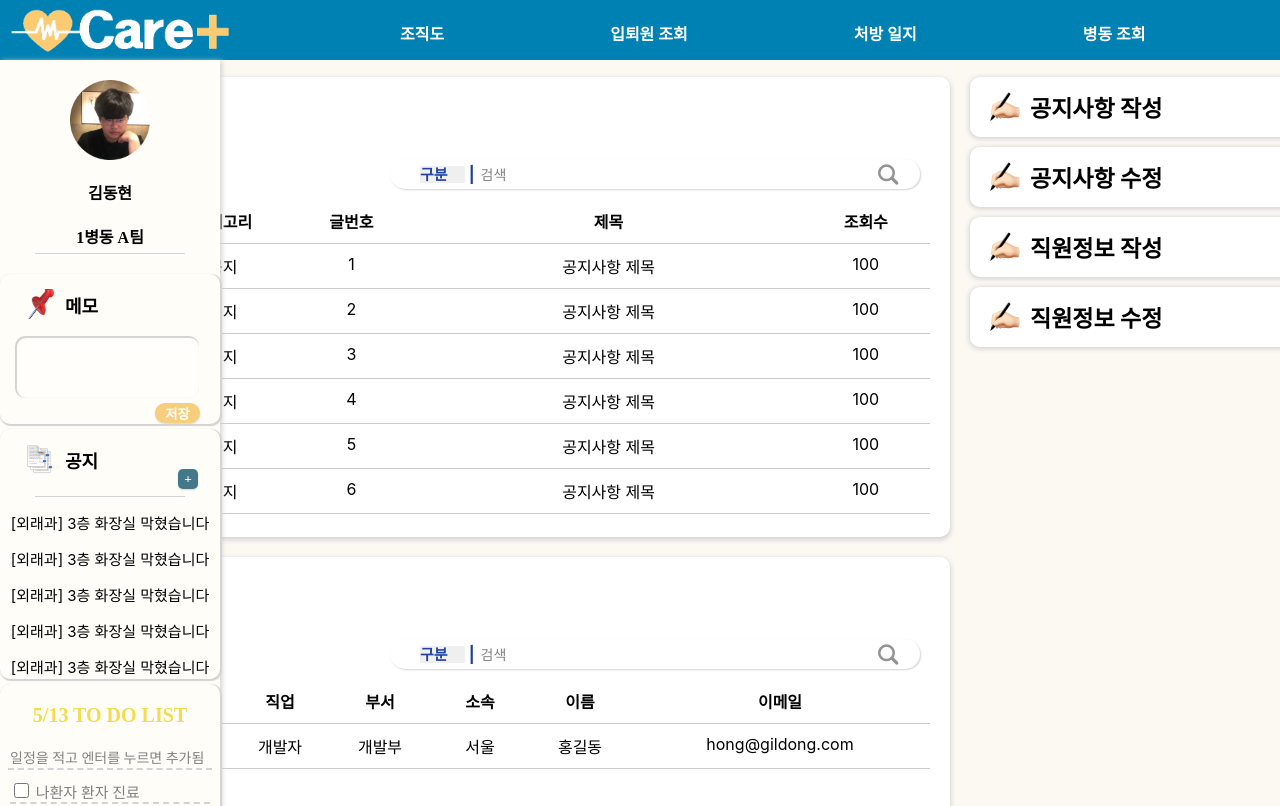
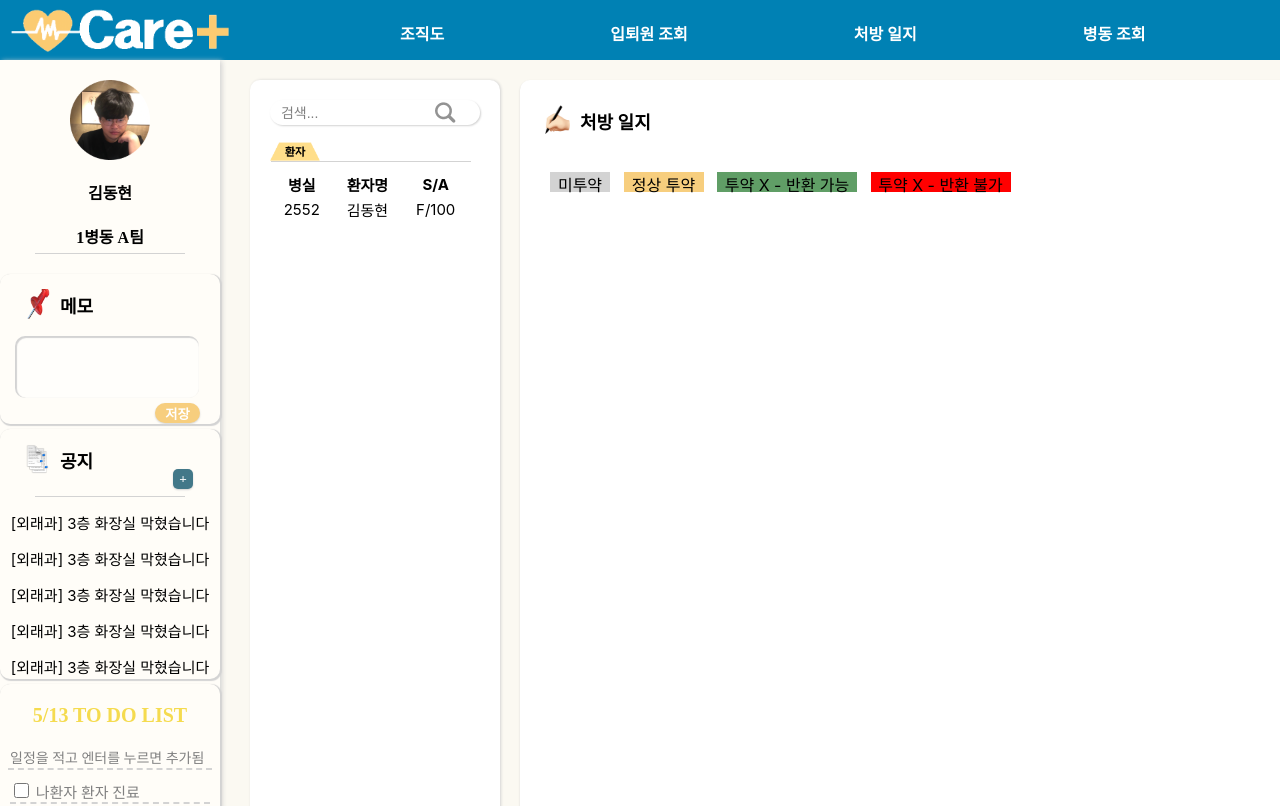
Before and after one commit to careplus5/carePLUS-react, a React (Create React App) app: page / in a window 1280 px wide. Shown: the top 806 px of the page. Built offline with nearby package versions, Linux system fonts and the light colour scheme; a web font is replaced by a local one.

Commit message:
prescriptiondaily

```diff
--- a/src/App.js
+++ b/src/App.js
@@ -5,7 +5,8 @@ import Sidebar from './resource/Sidebar';
 import Login from './resource/Login';
 import DiagnosisPatient from './resource/DiagnosisPatient';
 import Admin from './resource/Admin';
-
+import NurPatientInfo from './resource/NurPatientInfo';
+import NurDailyPrescription from './resource/NurDailyPrescription';
 function App() {
   return (
     <div className="App">
@@ -16,7 +17,10 @@ function App() {
       {/* <Sidebar/>
       <NurPatientList/>
       <Login/> */}
-      <Admin/>
+     {/* <NurPatientInfo/> */}
+     <NurDailyPrescription/>
+      {/* <Admin/> */}
+
     </div>
   );
 }
--- a/src/css/App.css
+++ b/src/css/App.css
@@ -147,10 +147,9 @@ text-align: center;
 }
 
 #boxIcon{
+  width:25px;
   margin-top:15px;
   margin-left:15px;
-  width:30px;
-  height:30px;
 }
 
 
@@ -284,8 +283,8 @@ input[type="checkbox"]{
 #LboxHeader{
   display:inline-block;
   font-family: 'TheJamsil54Medium';
-  margin-left:30px;
-  font-size: 25px;
+  margin-left:10px;
+  font-size: 20px;
 }
 
 .jang{
--- /dev/null
+++ b/src/css/NurDailyPrescription.css
@@ -0,0 +1,99 @@
+.leftBox1{
+    float: left;
+    background-color: white;
+    width: 250px;
+    height:980px;
+    border-radius: 10px;
+    margin-left: 30px;
+    box-shadow: 1px 0 3px 0 lightgray;
+}
+.presDailyExp{
+    display:flex;
+    margin-left:30px;
+}
+
+#presX{
+    width: 60px;
+    height:20px;
+    background-color: lightgray;
+    text-align: center;
+}
+
+#presXV{
+    width: 140px;
+    height:20px;
+    background-color: #609E66;
+    text-align: center;
+}
+
+#presXVX{
+    width: 140px;
+    height:20px;
+    background-color: red;
+    text-align: center;
+}
+
+
+#presO{
+    width: 80px;
+    height:20px;
+    background-color: #F7CE7E;
+    text-align: center;
+}
+
+
+.rightBox1{
+    margin-right: 30px;
+    padding-top:10px;
+    float:right;
+    border-radius: 10px;
+    background-color: white;
+    width: 1370px;
+    height:980px;
+    box-shadow: 0 1px 2px 0 lightgray;
+}
+
+.presList{
+    font-size:15px;
+     width:200px;
+     text-align: center;
+     color: black;
+ }
+
+.NDsearchbar{
+    margin:20px;
+    position: relative;
+    background-color: white;
+    /* float: right; */
+    width: 210px;
+    height:25px;
+    box-shadow: 1px 1px 2px 0 lightgray;
+    border-radius: 20px;
+    color: #233FA3;
+    font-weight: bold;
+}
+
+#keyword{
+    border:none;
+    margin-top: 3px;
+    margin-left: 5px;
+    width:140px;
+    font-size:15px;
+
+}
+
+
+#searchButton{
+    margin-top:-1px;
+    margin-left:5px;
+    background-color: transparent;
+    border: none;
+    width:28px;
+    height:30px;
+    background-image: url('/public/img/adsearch.png');
+    float: right;
+}
+
+#searchButton1{
+    display:none;
+}
--- a/src/css/NurPatientInfo.css
+++ b/src/css/NurPatientInfo.css
@@ -1,17 +1,23 @@
 .leftBox{
     float: left;
     width: 640px;
-    margin-left:20px;
+    margin-left:30px;
+    margin-top: 10px;
+    background-color: aquamarine;
 }
 
+
 .rightBox{
-    background-color:  #FBF9F2;
+    background-color: white;
     width:900px;
     box-shadow: 0px 1px 2px 0 lightgray;
     height:610px;
     border-radius: 10px;
     float: right;
+    margin-top: 10px;
+    margin-right:30px;
     padding: 10px;
+    padding-left: 30px;
 }
 
 #admDailyWrite{
@@ -41,7 +47,7 @@
     background-color:  white;
     width:640px;
     box-shadow: 0px 1px 2px 0 lightgray;
-    height:300px;
+    height:350px;
     border-radius: 10px;
     float: left;
     padding: 10px;
@@ -52,7 +58,7 @@
     background-color:  white;
     width:640px;
     box-shadow: 0px 1px 2px 0 lightgray;
-    height:280px;
+    height:230px;
     border-radius: 10px;
     float: left;
     padding: 10px;
@@ -65,6 +71,11 @@
     background-color: white;
     box-shadow: 1px 1px 2px 0 lightgray inset;
     height: 20px;
+}
+.admInfo{
+    display:flex;
+    padding:20px;
+    padding-left: 19px;
 }
 
 #patNum, #patContent, #patDis, #patMemo{
@@ -81,7 +92,7 @@
     border:none;
     background-color: white;
     box-shadow: 1px 1px 2px 0 lightgray inset;
-    height: 180px;
+    height: 120px;
     border-radius: 10px;
     width:600px;
 }
@@ -92,17 +103,18 @@
 }
 
 .longBox{
-    width:1600px;
+    width:1610px;
+
     border-radius: 10px;
     box-shadow: 1px 0 2px 0 lightgray;
     height: 330px;
 padding: 15px;
-background-color: #f9f6e9;
+background-color: white;
 }
 
 .bottomBox{
     margin-top:20px;
-    margin-left:20px;
+    margin-left:30px;
     position: relative;
    float:left;
 }
--- /dev/null
+++ b/src/resource/NurDailyPrescription.js
@@ -0,0 +1,53 @@
+import '../css/App.css';
+import '../css/NurDailyPrescription.css';
+const NurDailyPrescription = () => {
+    return(
+        <div className="background">
+            <br/>
+            <div className="leftBox1">
+              <div className="NDsearchbar">
+                    <input type="text"  id="keyword" placeholder=' 검색...'/>
+                        <label id="searchButton" for="searchButton1"><button id="searchButton1"> </button></label>
+                        <br/><br/>
+                        <div className="patList">
+                            <img style={{width:"50px"}}src="./img/pati.png"/>
+                            <div style={{
+                                position:"relative", top:"-9px", width:"200px", left:"-4px"
+                            }} className="line"></div>
+                            <table className="presList" borderless>
+                                <tr>
+                                    <th>병실</th>
+                                    <th>환자명</th>
+                                    <th>S/A</th>
+                                </tr>
+                                <tr style={{fontWeight:"normal"}}>
+                                   <td>2552</td>
+                                    <td>김동현</td>
+                                    <td>F/100</td>
+                                </tr>
+                            </table>
+                            </div>
+                    </div>
+
+            </div>
+            <div className="rightBox1">
+                <div className="boxHeader">
+                    <img id="boxIcon" src="./img/write.png"/>
+                    <h3 id="boxHeader"> 처방 일지</h3>
+                </div>
+                <br/>
+                <div className="presDailyExp">
+                            <div id="presX">미투약</div>&nbsp;&nbsp;&nbsp;
+                            <div id="presO">정상 투약</div>&nbsp;&nbsp;&nbsp;
+                            <div id="presXV">투약 X - 반환 가능</div>&nbsp;&nbsp;&nbsp;
+                            <div id="presXVX">투약 X - 반환 불가</div>
+                            <br/>
+
+
+                </div>
+            </div>
+        </div>
+    )
+}
+
+export default NurDailyPrescription;
--- a/src/resource/NurPatientInfo.js
+++ b/src/resource/NurPatientInfo.js
@@ -8,24 +8,23 @@ return (<div className="background">
         <div className="patProfile">
         <div className="boxHeader">
             <img id="boxIcon" src="/img/memo.png"/>
-            <h3 id="LboxHeader">&nbsp;환자 입원 정보 <button style={{backgroundColor:"#B9EDE7", color:"black", width:"50px", height: "20px"}}>작성</button> </h3>
+            <h3 id="LboxHeader">&nbsp;환자 입원 정보 &nbsp;<button style={{backgroundColor:"gray", color:"black", width:"50px", height: "20px"}}>퇴원</button> </h3>
         </div>
-        <table className="admInfo" borderless>
-            <tr><td>이름</td>
-            <td><input type="text" id="patName" disabled/></td> &nbsp;&nbsp;&nbsp;
-            <td>생년월일</td>
-            <td><input type="text" id="patBirth" disabled/></td></tr>
-            <tr>
-                <td>환자 번호</td>
-                <td colSpan={4}><input type="text" id="patNum" disabled/></td>
-            </tr>
-            <tr><td>입원 내용</td>
-            <td colSpan={4}><input type="text" id="patContent" disabled/></td></tr>
-            <tr><td>주요 증상</td>
-            <td colSpan={4}><input type="text" id="patDis" disabled/></td></tr>
-            <tr><td>접수 메모</td>
-            <td colSpan={4}><input type="text" id="patMemo" disabled/></td></tr>
-        </table>
+        <div style={{marginLeft:"60px"}}>
+          <div className="admInfo">
+                            <div>이름 <input className='inputStyle' disabled/></div>
+                            <div style={{marginLeft:"-30px"}}>생년월일 <input className='inputStyle' disabled/></div>
+                        </div>
+                            <div>환자 번호<input className='inputStyle' style={{width:"405px"}} disabled/></div>
+                            <br/>
+                            <div>입원 내용<input className='inputStyle' style={{width:"405px", height:"50px"}} disabled /></div>
+                            <br/>
+                            <div>주요 증상<input className='inputStyle' style={{width:"405px"}} disabled/></div>
+                            <br/>
+                            <div>접수 메모<input className='inputStyle' style={{width:"405px"}} disabled/></div>
+                            <br/>
+                            </div>
+
         </div>
         <div className="docOpinion">
         <div className="boxHeader">
```
Also changed, not shown: public/img/pati.png (added).
